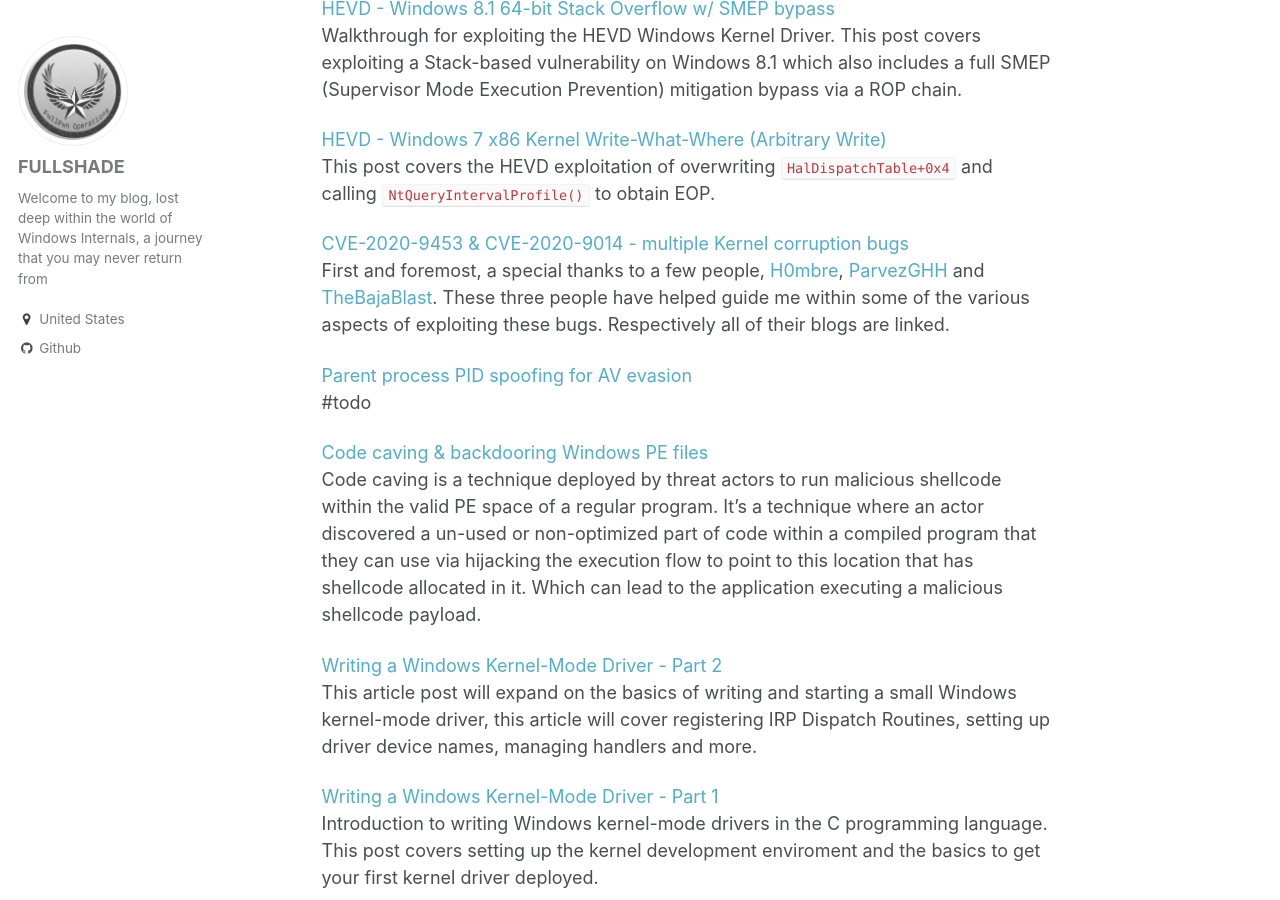
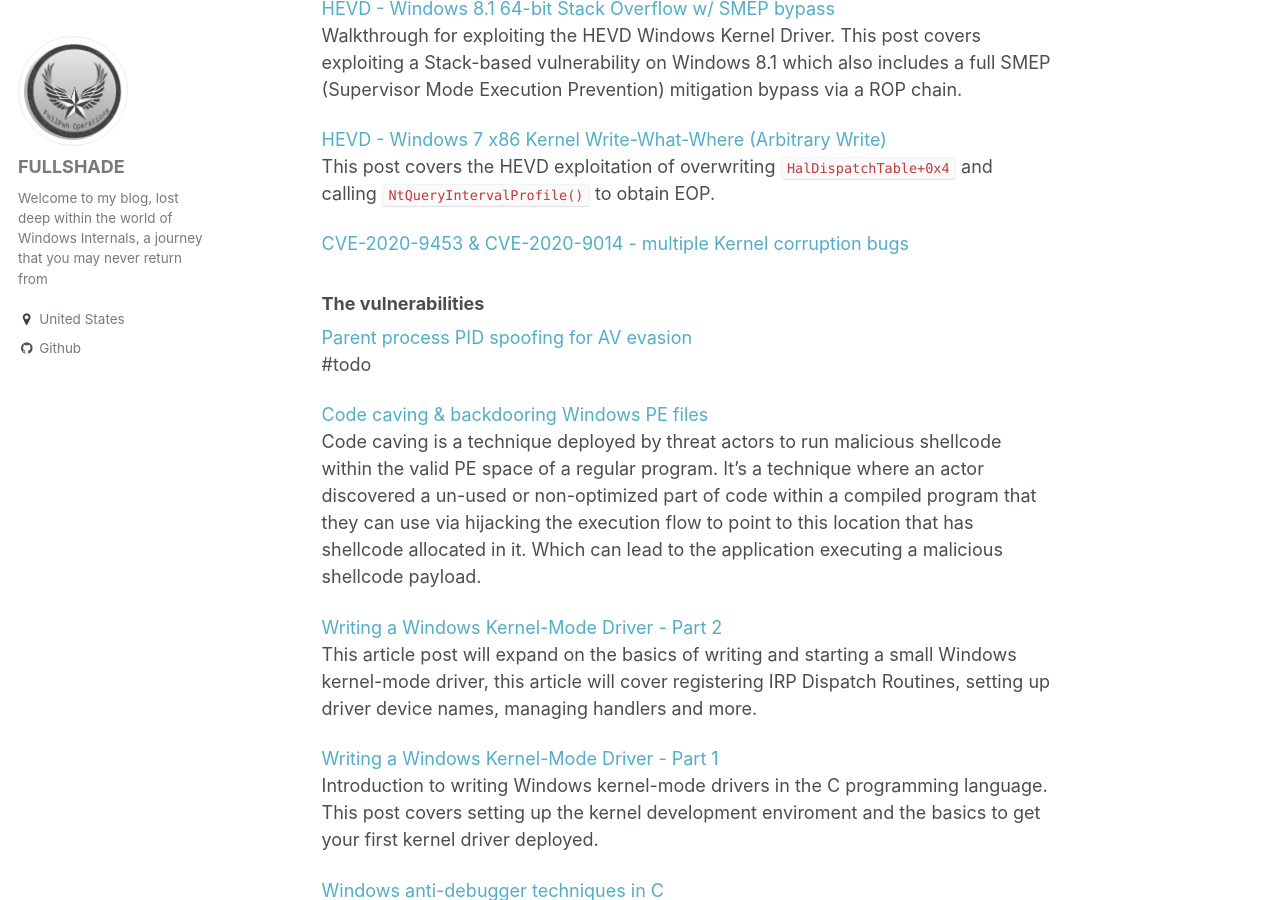
Before and after one commit to asdyxcyxc/FULLSHADE.github.io, a Jekyll site: the page built from _pages/posts.md, in a window 1280 px wide and 900 px high, scrolled down 1001 px. Built offline with Jekyll 4.4.1, drawn with Linux system fonts in a browser that asks for light colours.

Commit message:
Update 2020-03-07-CVE-2020-9453-CVE-2020-9014.md

```diff
--- a/_posts/2020-03-07-CVE-2020-9453-CVE-2020-9014.md
+++ b/_posts/2020-03-07-CVE-2020-9453-CVE-2020-9014.md
@@ -2,10 +2,6 @@
 layout: single
 title: CVE-2020-9453 & CVE-2020-9014 - multiple Kernel corruption bugs
 ---
-
-First and foremost, a special thanks to a few people, [H0mbre](https://h0mbre.github.io), [ParvezGHH](http://www.greyhathacker.net) and [TheBajaBlast](https://connormcgarr.github.io). These three people have helped guide me within some of the various aspects of exploiting these bugs. Respectively all of their blogs are linked.
-
-[This blog post is still in progess]
 
 ### The vulnerabilities
 
```
